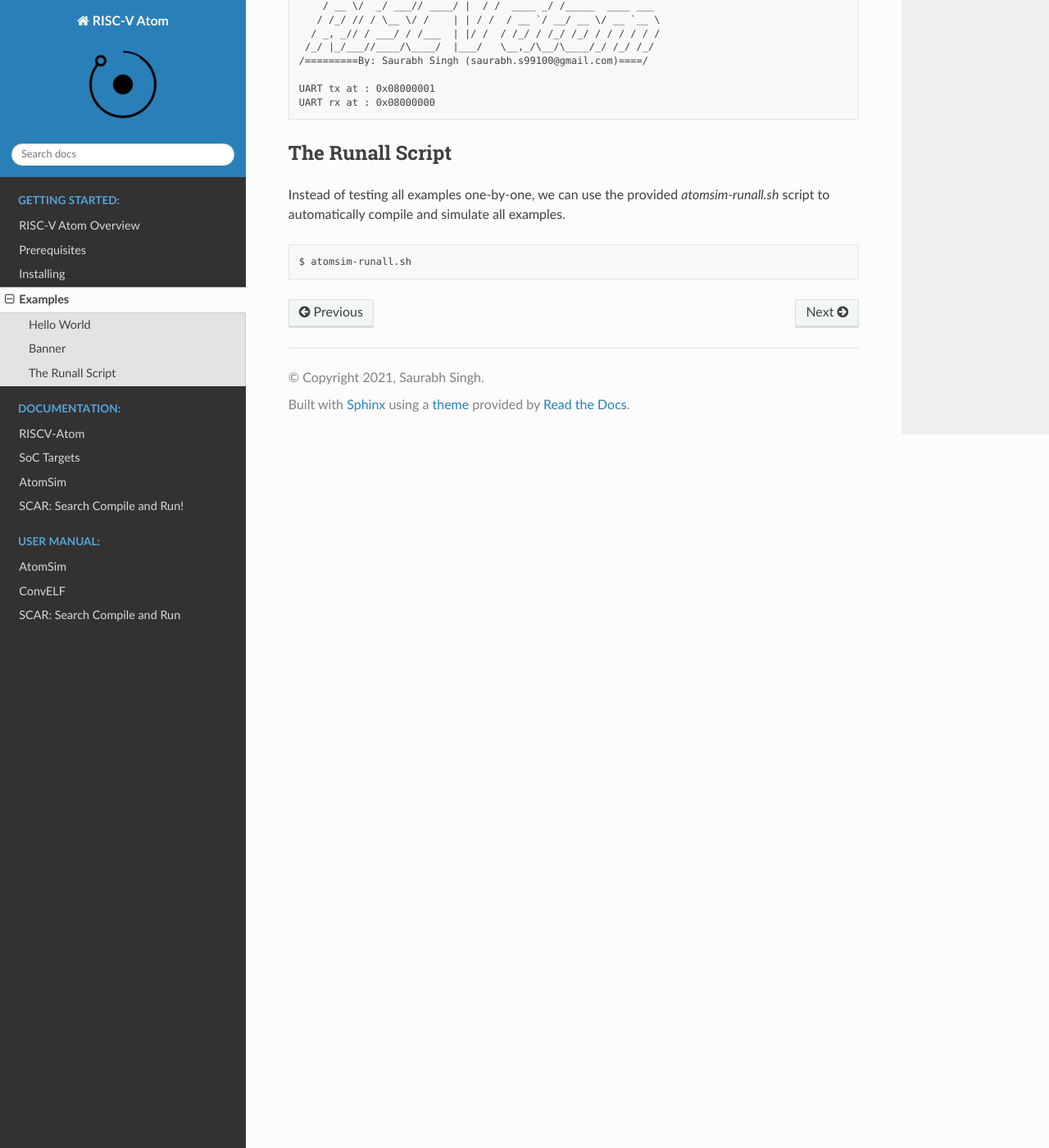
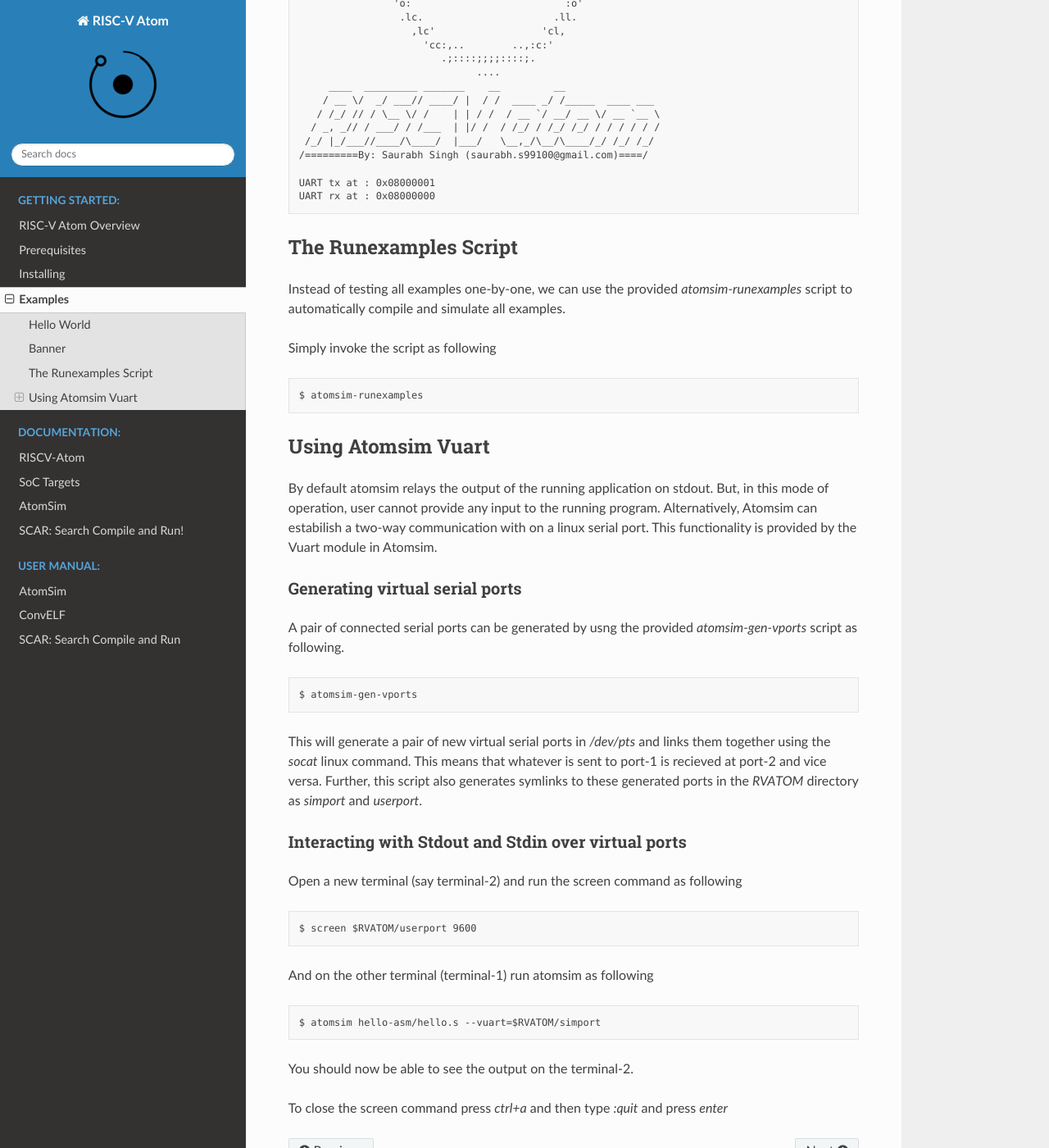
Before and after one commit to saursin/riscv-atom, a Sphinx documentation site: the page built from docs/pages/getting-started/examples.rst, in a window 1280 px wide and 1400 px high, scrolled down 1297 px. Shown: the whole window at 82% size. Built offline with Sphinx 7.4.7 and the Read the Docs theme 2.0.0, drawn with Linux system fonts in a browser that asks for light colours; some of the changed text lies outside the part shown.

Commit message:
docs update

```diff
--- a/docs/pages/getting-started/examples.rst
+++ b/docs/pages/getting-started/examples.rst
@@ -4,41 +4,47 @@ Examples
 Atom comes with a wide range of examples programs out-of-the-box to test. These examples programs reside
 in `RVATOM/sw/examples` directory.
 
-Lets jump to the classical "hello World!" example first!
+Switch to examples directory
+::
+
+  cd sw/examples
+
+Lets run the classical "hello World!" example first!
 
 Hello World
-------------
-First we need to compile the hello world example with our RISC-V gcc compiler. For this purpose, use the
-provided `compile_atombones.sh` shell script as following.
+============
+First we need to compile the hello world example with our RISC-V gcc cross-compiler. For this purpose, use the
+provided makefile as following.
 
 ::
 
-  $ compile_atombones.sh sw/examples/hello/hello.s -o build/hello.elf
+  $ make target=atombones ex=hello-asm
 
-The above command should generate a `hello.elf` file in the `build directory`. Now fire up atomsim and
+The above command should generate a `hello.elf` file in the `hello-asm directory`. Now fire up atomsim and
 provide the generated elf file as argument.
 
 ::
 
-  $ atomsim build/hello.elf
+  $ atomsim hello-asm/hello.elf
 
 This should output:
 ::
 
   Hello World!
-  -- AtomBones
+      -- from Assembly
 
 We can test other examples also in the similar fashion.
 
 Banner
--------
+=======
 ::
 
-  $ compile_atombones.sh sw/examples/banner/banner.c -o build/banner.elf
-  $ atomsim build/banner.elf
+  $ make target=atombones ex=banner
+  $ atomsim banner/banner.elf
 
 output:
 ::
+
                     .';,.           ....;;;.
                    .ll,:o,                ':c,.
                    .dd;co'                  .cl,
@@ -67,11 +73,51 @@ output:
   UART rx at : 0x08000000
 
 
-The Runall Script
-------------------
-Instead of testing all examples one-by-one, we can use the provided `atomsim-runall.sh` script to
+The Runexamples Script
+=======================
+Instead of testing all examples one-by-one, we can use the provided `atomsim-runexamples` script to
 automatically compile and simulate all examples.
+
+Simply invoke the script as following
+::
+
+  $ atomsim-runexamples
+
+
+Using Atomsim Vuart
+====================
+By default atomsim relays the output of the running application on stdout. But, in this mode of operation,
+user cannot provide any input to the running program. Alternatively, Atomsim can estabilish a two-way
+communication with on a linux serial port. This functionality is provided by the Vuart module in Atomsim.
+
+Generating virtual serial ports
+--------------------------------
+A pair of connected serial ports can be generated by usng the provided `atomsim-gen-vports` script
+as following.
 
 ::
 
-  $ atomsim-runall.sh
+  $ atomsim-gen-vports
+
+This will generate a pair of new virtual serial ports in `/dev/pts` and links them together using the
+`socat` linux command. This means that whatever is sent to port-1 is recieved at port-2 and vice versa.
+Further, this script also generates symlinks to these generated ports in the `RVATOM` directory
+as `simport` and `userport`.
+
+Interacting with Stdout and Stdin over virtual ports
+-----------------------------------------------------
+Open a new terminal (say terminal-2) and run the screen command as following
+
+::
+
+  $ screen $RVATOM/userport 9600
+
+And on the other terminal (terminal-1) run atomsim as following
+
+::
+
+  $ atomsim hello-asm/hello.s --vuart=$RVATOM/simport
+
+You should now be able to see the output on the terminal-2.
+
+To close the screen command press `ctrl+a` and then type `:quit` and press `enter`
```
Also changed, not shown: docs/pages/getting-started/install.rst (+25 -17 lines), docs/pages/getting-started/prerequisites.rst (+8 -12 lines).
